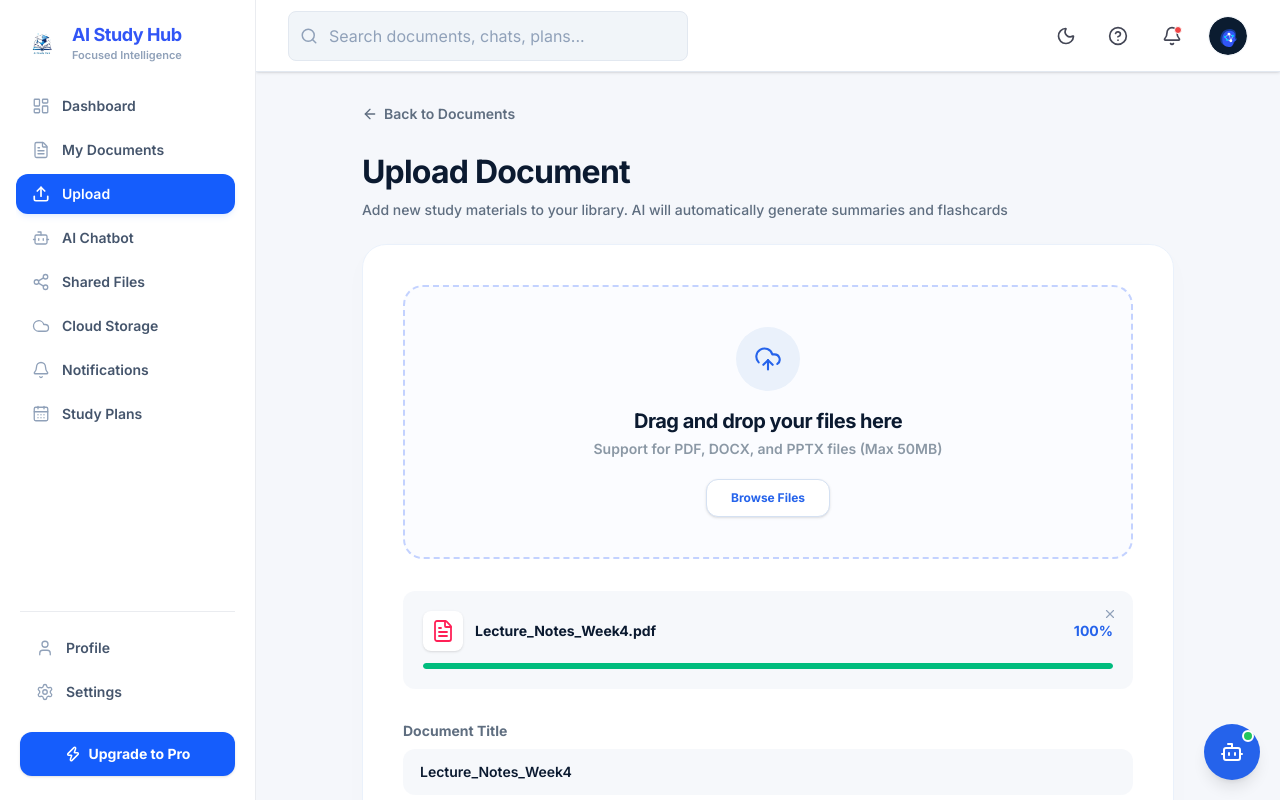
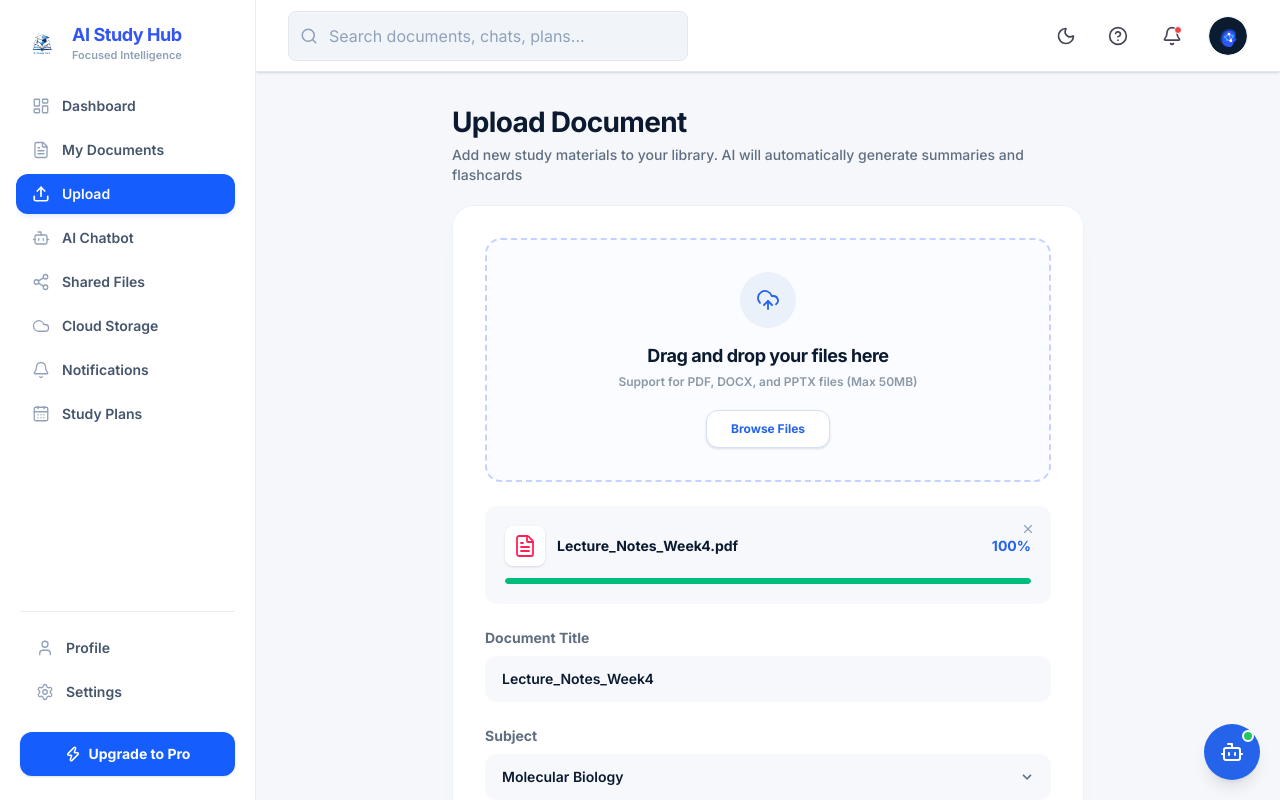
Before and after one commit to huynhduybinh24/SWP391_AIStudyHub, a React (Vite) app in the folder FrontEnd/: page /dashboard/upload in a window 1280 px wide. Built offline with nearby package versions, Linux system fonts and the light colour scheme; the HTML template or start-up script is replaced by a standard one.

Commit message:
feat: implement document upload page with file processing and metadata management

```diff
--- a/FrontEnd/src/features/documents/pages/UploadPage.tsx
+++ b/FrontEnd/src/features/documents/pages/UploadPage.tsx
@@ -1,7 +1,6 @@
 import React, { useState, useEffect, useRef } from 'react'
 import { useNavigate } from 'react-router-dom'
 import {
-  ArrowLeft,
   CloudUpload,
   FileText,
   X,
@@ -265,7 +264,7 @@ export function UploadPage() {
   }
 
   return (
-    <div className="space-y-6 pb-12 animate-fade-in max-w-[860px] mx-auto pt-2 px-4 md:px-6">
+    <div className="space-y-5 pb-12 animate-fade-in max-w-[680px] mx-auto pt-2 px-4 md:px-6">
       {/* Hidden native file input */}
       <input
         type="file"
@@ -275,31 +274,21 @@ export function UploadPage() {
         accept=".pdf,.docx,.doc,.txt,.png,.jpg,.jpeg,.pptx,.ppt"
       />
 
-      {/* Back Link Breadcrumb */}
-      <div className="flex items-center justify-between">
-        <button
-          type="button"
-          onClick={() => navigate('/dashboard/documents')}
-          className="flex items-center gap-1.5 text-sm font-semibold text-[#5F6E80] hover:text-[#2563eb] transition-colors focus:outline-none w-fit cursor-pointer"
-        >
-          <ArrowLeft className="h-4 w-4" />
-          Back to Documents
-        </button>
-      </div>
+
 
       {/* Header Title and Description */}
       <div className="space-y-1">
-        <h1 className="text-[32px] font-extrabold text-[#0B1A30] tracking-tight">
+        <h1 className="text-2xl md:text-[28px] font-extrabold text-[#0B1A30] tracking-tight">
           Upload Document
         </h1>
-        <p className="text-sm font-medium text-[#5F6E80]">
+        <p className="text-xs md:text-sm font-medium text-[#5F6E80]">
           Add new study materials to your library. AI will automatically generate summaries and flashcards
         </p>
       </div>
 
       {/* Main Single Column Content Card */}
-      <form onSubmit={handleSubmit} className="space-y-6">
-        <div className="bg-white rounded-[24px] border border-[#EAF1FB] p-8 md:p-10 shadow-[0_8px_30px_rgb(0,0,0,0.015)] space-y-8">
+      <form onSubmit={handleSubmit} className="space-y-5">
+        <div className="bg-white rounded-[22px] border border-[#EAF1FB] p-6 md:p-8 shadow-[0_8px_30px_rgb(0,0,0,0.012)] space-y-6">
 
           {/* Drag & Drop Area */}
           <div
@@ -308,22 +297,22 @@ export function UploadPage() {
             onDrop={handleDrop}
             onClick={handleBrowseFilesClick}
             className={cn(
-              "flex flex-col items-center justify-center rounded-[20px] border-2 border-dashed p-10 text-center min-h-[220px] transition-all duration-300 cursor-pointer",
+              "flex flex-col items-center justify-center rounded-[16px] border-2 border-dashed py-8 px-6 text-center min-h-[190px] transition-all duration-300 cursor-pointer",
               isDragOver
                 ? "border-[#2563eb] bg-blue-50/20 shadow-inner"
                 : "border-[#C3D2FF] bg-[#F4F7FF]/35 hover:bg-[#F4F7FF]/55"
             )}
           >
             {/* White Cloud Circle */}
-            <div className="flex h-16 w-16 items-center justify-center rounded-full bg-[#EAF1FB] text-[#2563eb] mb-4">
-              <CloudUpload className="h-7 w-7 stroke-[1.8] text-[#2563eb]" />
+            <div className="flex h-14 w-14 items-center justify-center rounded-full bg-[#EAF1FB] text-[#2563eb] mb-3.5">
+              <CloudUpload className="h-6 w-6 stroke-[1.8] text-[#2563eb]" />
             </div>
 
-            <h3 className="text-xl font-extrabold text-[#0B1A30] tracking-tight">
+            <h3 className="text-lg font-extrabold text-[#0B1A30] tracking-tight">
               Drag and drop your files here
             </h3>
 
-            <p className="text-sm font-semibold text-[#8B98A5] mt-1">
+            <p className="text-xs font-semibold text-[#8B98A5] mt-1">
               Support for PDF, DOCX, and PPTX files (Max 50MB)
             </p>
 
@@ -713,15 +702,7 @@ export function UploadPage() {
         </div>
       </form>
 
-      {/* Page Footer */}
-      <div className="flex flex-col sm:flex-row items-center justify-between text-xs font-semibold text-[#8B98A5] pt-12 border-t border-slate-100">
-        <div>© 2024 AI Study Hub. Empowering Deep Learning.</div>
-        <div className="flex items-center gap-6 mt-4 sm:mt-0">
-          <a href="#" className="hover:text-[#2563eb] transition-colors">Privacy Policy</a>
-          <a href="#" className="hover:text-[#2563eb] transition-colors">Terms of Service</a>
-          <a href="#" className="hover:text-[#2563eb] transition-colors">Help Center</a>
-        </div>
-      </div>
+
     </div>
   )
 }
```
